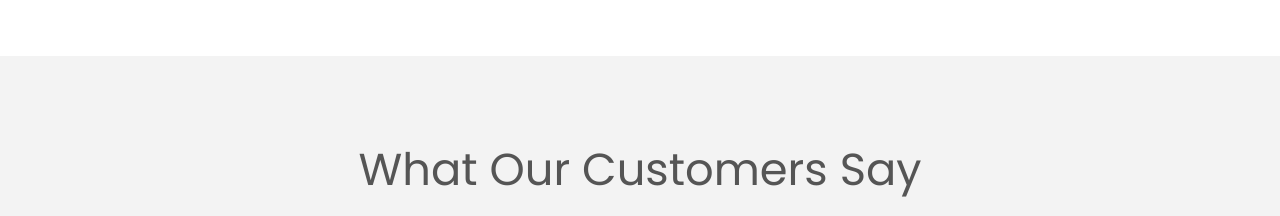
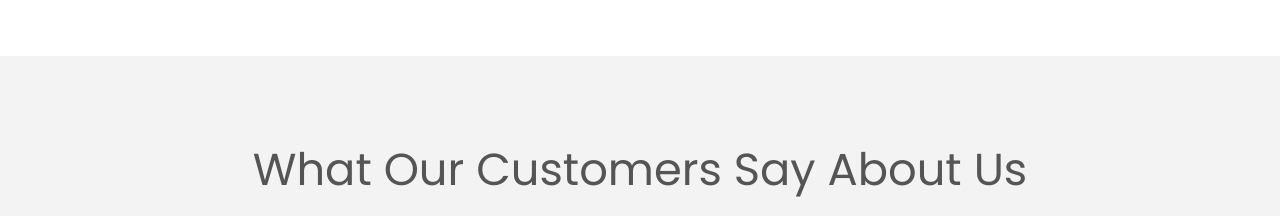
Before and after one commit to pratham102/Cuisine-Explorer, a plain HTML site: page index.html in a window 1280 px wide. Shown: the part 3540-3756 px from the top of the page. Drawn offline with nearby package versions, Linux system fonts and the light colour scheme.

Commit message:
Index file fixed

```diff
--- a/index.html
+++ b/index.html
@@ -182,7 +182,7 @@
         </div>
     </section>
     <section id="testimonials">
-        <h2 class="testimonial-title">What Our Customers Say</h2>
+        <h2 class="testimonial-title">What Our Customers Say About Us</h2>
         <div class="testimonial-container container">
             <div class="testimonial-box">
                 <div class="customer-detail">
```
